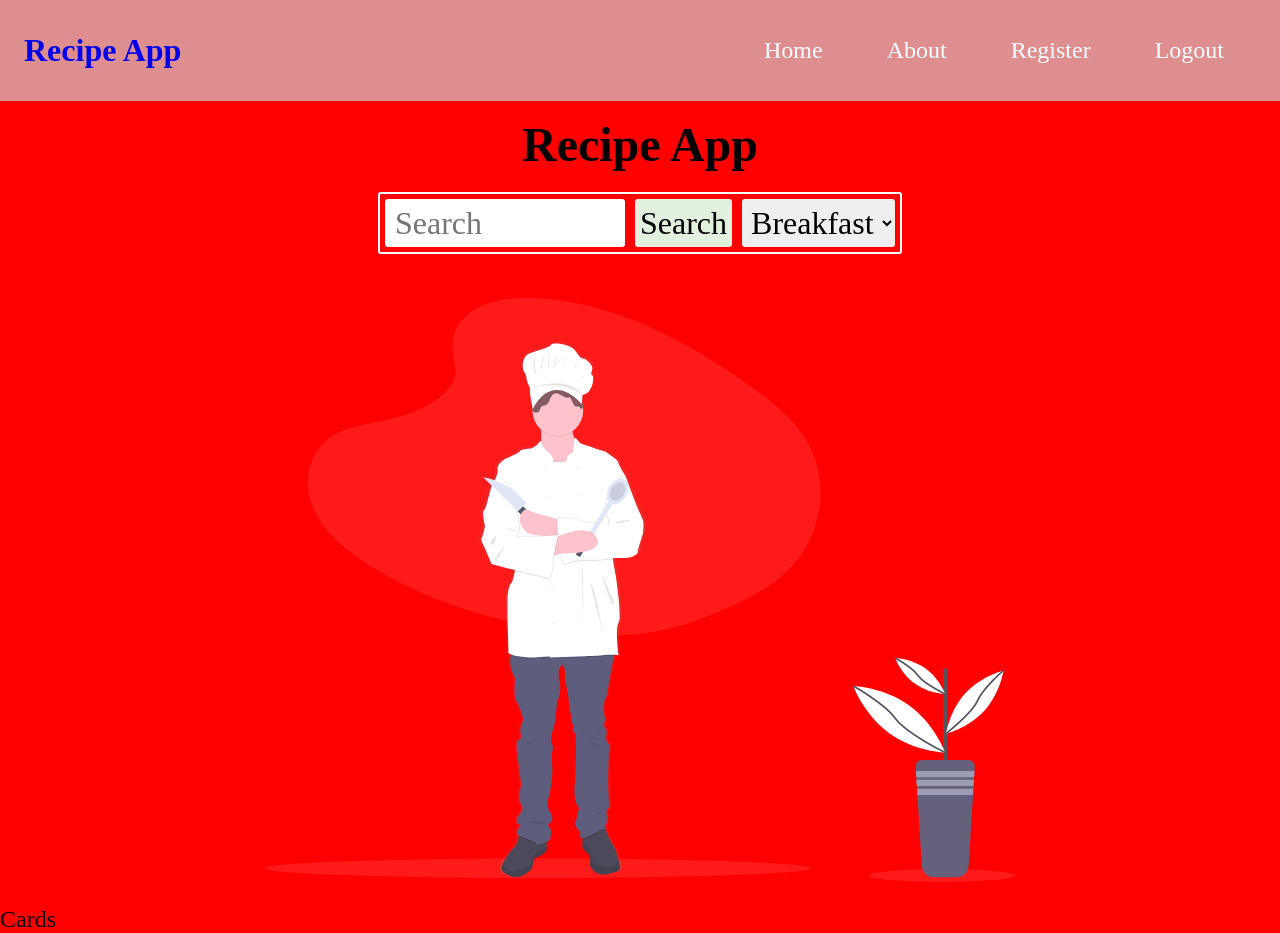
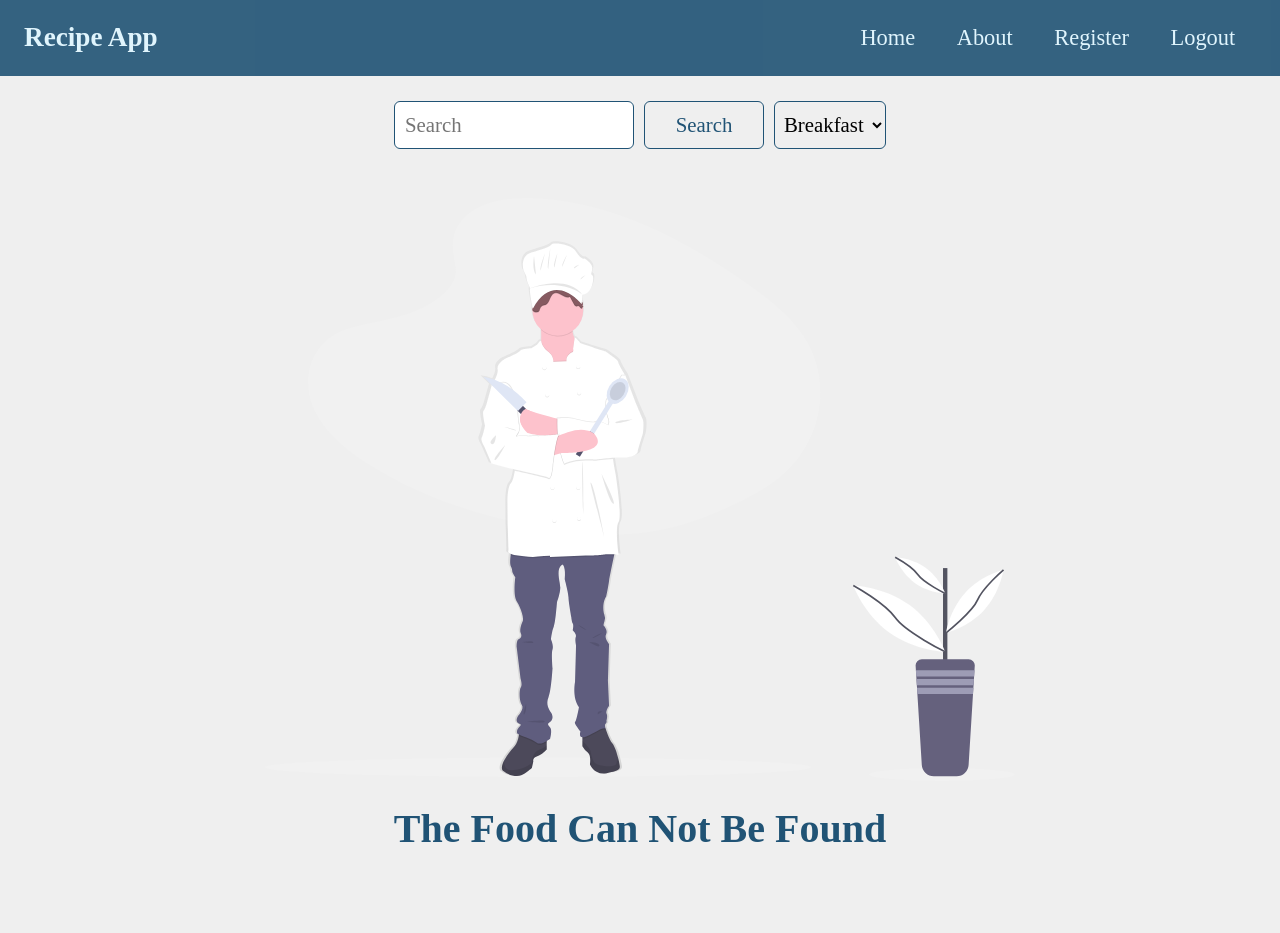
Before and after one commit to soyluemre/recipeApp, a React (Create React App) app: page / in a window 1280 px wide. After the commit the page ends 852 px from the top, so only its background shows below. Built offline with nearby package versions, Linux system fonts and the light colour scheme; a web font is replaced by a local one.

Commit message:
add Card

```diff
--- a/src/components/cards/Cards.jsx
+++ b/src/components/cards/Cards.jsx
@@ -1,11 +1,18 @@
-import React from 'react'
+import React from "react";
+import { Card, Header, MainContainer } from "./Cards.style";
 
-const Cards = () => {
+const Cards = ({ recipes }) => {
   return (
-    <div>
-      Cards
-    </div>
-  )
-}
+    <MainContainer wrap="wrap">
+      {recipes.map(({ recipe }, index) => {
+        return (
+          <Card key={index}>
+            <Header>{recipe.label}</Header>
+          </Card>
+        );
+      })}
+    </MainContainer>
+  );
+};
 
-export default Cards
+export default Cards;
--- a/src/components/cards/Cards.style.jsx
+++ b/src/components/cards/Cards.style.jsx
@@ -0,0 +1,43 @@
+import styled from "styled-components";
+import Flex from "../../components/globalStyles/Flex.style";
+
+export const MainContainer = styled(Flex)`
+  flex-direction: row;
+`;
+export const Card = styled(Flex)`
+  flex-direction: column;
+  height: 20rem;
+  width: 20rem;
+  background: ${({ theme }) => theme.colors.navbarBgColor};
+  padding: 0.5rem;
+  border-radius: 3px;
+  margin: 0.7rem;
+  box-shadow: 3px 3px 10px 1px rgba(0, 0, 0, 0.3);
+  &:hover {
+    box-shadow: none;
+    transition: all 0.3s ease-in;
+  }
+`;
+
+export const Image = styled.img`
+  height: 10rem;
+  border-radius: 10px;
+`;
+
+export const Button = styled.button`
+  background: ${({ theme }) => theme.colors.mainColor};
+  padding: 0.7rem;
+  outline: none;
+  border: none;
+  margin: 0.5rem;
+  border-radius: 3px;
+  cursor: pointer;
+  &:hover {
+    opacity: 0.6;
+  }
+`;
+
+export const Header = styled.h1`
+  font-size: 1.5rem;
+  text-align: center;
+`;
--- a/src/components/globalStyles/theme.js
+++ b/src/components/globalStyles/theme.js
@@ -1,8 +1,9 @@
 export const theme = {
   colors: {
-    navbarBgColor: "#de8e8e",
-    mainColor: "red",
-    linkColor: "white",
+    navbarBgColor: "#205375",
+    mainColor: "#EFEFEF",
+    linkColor: "#DFF6FF",
+    hoverColor: "#ECB365",
   },
 
   screens: {
--- a/src/components/header/Header.jsx
+++ b/src/components/header/Header.jsx
@@ -5,7 +5,6 @@ import {
   FoodInput,
   FormContainer,
   HeaderContainer,
-  MainHeader,
   Select,
 } from "./Header.style";
 
@@ -16,7 +15,6 @@ const Header = ({ setQuery, setSelectedMeal, mealType, getData }) => {
   };
   return (
     <HeaderContainer>
-      <MainHeader>Recipe App</MainHeader>
       <FormContainer onSubmit={handleSubmit}>
         <FoodInput
           onChange={(e) => setQuery(e.target.value)}
--- a/src/components/header/Header.style.jsx
+++ b/src/components/header/Header.style.jsx
@@ -8,7 +8,6 @@ export const HeaderContainer = styled(Flex)`
 
 export const MainHeader = styled.h2`
   margin-top: 1rem;
-  font-size: 3rem;
 `;
 
 export const FormContainer = styled.form`
@@ -16,44 +15,56 @@ export const FormContainer = styled.form`
   flex-direction: row;
   flex-wrap: wrap;
   justify-content: center;
-  border: 2px solid white;
-  border-radius: 3px;
+  border-radius: 6px;
   margin: 20px;
 `;
 
 export const FoodInput = styled.input`
   height: 3rem;
   width: 15rem;
-  border: none;
-  border-radius: 3px;
+  border: 1px solid ${({ theme }) => theme.colors.navbarBgColor};
+  border-radius: 6px;
   outline: none;
   text-indent: 10px;
   margin: 5px;
-  font-size: 2rem;
+  font-size: 1.3rem;
+
+  &:focus {
+    border: 1px solid ${({ theme }) => theme.colors.hoverColor};
+    transition: all 1s;
+  }
 `;
 
 export const Button = styled.button`
-  background-color: #e1f1dd;
-  padding: 5px;
+  background: ${({ theme }) => theme.colors.mainColor};
+  padding: 6px;
   outline: none;
   height: 3rem;
-  border: none;
+  border: 1px solid ${({ theme }) => theme.colors.navbarBgColor};
   margin: 5px;
-  border-radius: 3px;
+  border-radius: 6px;
+  width: 120px;
   cursor: pointer;
-  font-size: 2rem;
+  font-size: 1.3rem;
+  color: ${({ theme }) => theme.colors.navbarBgColor};
+
   &:hover {
-    background: ${({ theme }) => theme.colors.mainColor};
+    background: ${({ theme }) => theme.colors.navbarBgColor};
     transition: all 0.3s ease-in;
-    border: 1px solid white;
+    color: ${({ theme }) => theme.colors.mainColor};
+    border: 1px solid ${({ theme }) => theme.colors.hoverColor};
   }
 `;
 
 export const Select = styled.select`
-  border-radius: 3px;
+  border-radius: 6px;
   margin: 5px;
   padding: 5px;
   height: 3rem;
-  border: none;
-  font-size: 2rem;
+  border: 1px solid #205375;
+  font-size: 1.3rem;
+  &:focus {
+    border: 1px solid ${({ theme }) => theme.colors.hoverColor};
+    transition: all 1s;
+  }
 `;
--- a/src/components/nav/Navbar.style.jsx
+++ b/src/components/nav/Navbar.style.jsx
@@ -3,42 +3,51 @@ import Flex from "../globalStyles/Flex.style";
 import { Link } from "react-router-dom";
 
 export const Nav = styled(Flex)`
-  padding: 1rem 1.5rem;
+  padding: 0.4rem 1.5rem;
   background-color: ${({ theme }) => theme.colors.navbarBgColor};
+  opacity: 0.9;
 `;
 
 export const Brand = styled(Link)`
   padding: 1rem 0;
-  color: "#ce5b35d5d";
   text-decoration: none;
-  font-weight: 800;
-  font-size: 2rem;
+  font-weight: 600;
+  font-size: 1.7rem;
+  color: ${({ theme }) => theme.colors.linkColor};
+  @media (max-width: ${({ theme }) => theme.screens.lg}) {
+    font-size: 1.3rem;
+  }
 `;
 
 export const Menu = styled(Flex)`
   @media (max-width: ${({ theme }) => theme.screens.lg}) {
     flex-direction: column;
     width: 100%;
-    max-height: ${({ isOpen }) => (isOpen ? "400px" : "0")};
+    max-height: ${({ isOpen }) => (isOpen ? "350px" : "0")};
     overflow: hidden;
-    transition: max-height 0.4s;
+    transition: max-height 0.3s;
   }
 `;
 
 export const MenuLink = styled(Link)`
   text-align: center;
-  padding: 1rem 2rem;
+  padding: 1rem 1.3rem;
   cursor: pointer;
+  font-size: 1.4rem;
   text-decoration: none;
   color: ${({ theme }) => theme.colors.linkColor};
-  transition: all 0.3s ease-in;
+  transition: all 0.2s ease-in;
   &:hover {
-    color: ${({ theme }) => theme.colors.mainColor};
-    font-weight: bold;
+    transform: scale(1.1);
+    color: ${({ theme }) => theme.colors.hoverColor};
   }
   @media (max-width: ${({ theme }) => theme.screens.lg}) {
-    border-bottom: 1px solid white;
-    width: 80%;
+    border-bottom: 1px solid ${({ theme }) => theme.colors.linkColor};
+    width: 70%;
+    font-size: 1rem;
+    &:hover {
+      transform: scale(1);
+    }
   }
 `;
 
--- a/src/pages/home/Home.jsx
+++ b/src/pages/home/Home.jsx
@@ -3,7 +3,7 @@ import React from "react";
 import { useState } from "react";
 import Header from "../../components/header/Header";
 import Cards from "../../components/cards/Cards";
-import { HomeImg, ImgDiv } from "./Home.style";
+import { HeaderText, HomeImg, ImgDiv } from "./Home.style";
 import homeSvg from "../../assets/home.svg";
 
 const Home = () => {
@@ -47,7 +47,11 @@ const Home = () => {
           <HomeImg src={homeSvg} />
         </ImgDiv>
       )}
-      <Cards />
+      {recipes?.length === 0 && (
+        <HeaderText>The Food Can Not Be Found</HeaderText>
+      )}
+
+      {recipes?.length > 0 && <Cards recipes={recipes} />}
     </div>
   );
 };
--- a/src/pages/home/Home.style.jsx
+++ b/src/pages/home/Home.style.jsx
@@ -13,6 +13,6 @@ export const HomeImg = styled.img`
 
 export const HeaderText = styled.h1`
   font-size: 2.5rem;
-  color: red;
+  color: ${({ theme }) => theme.colors.navbarBgColor};
   text-align: center;
 `;
```
